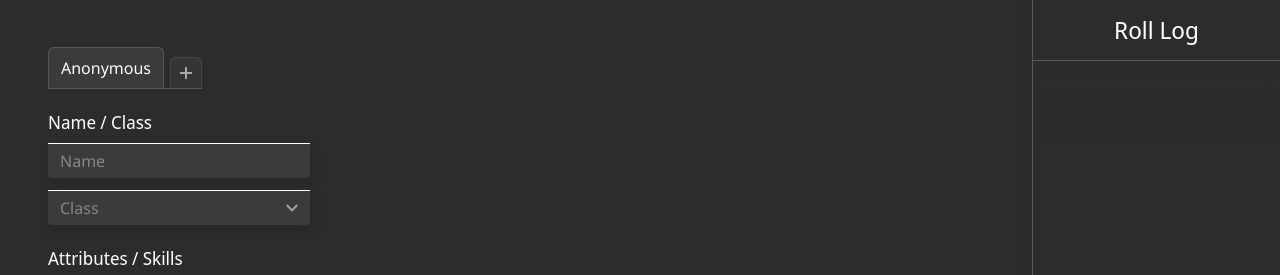
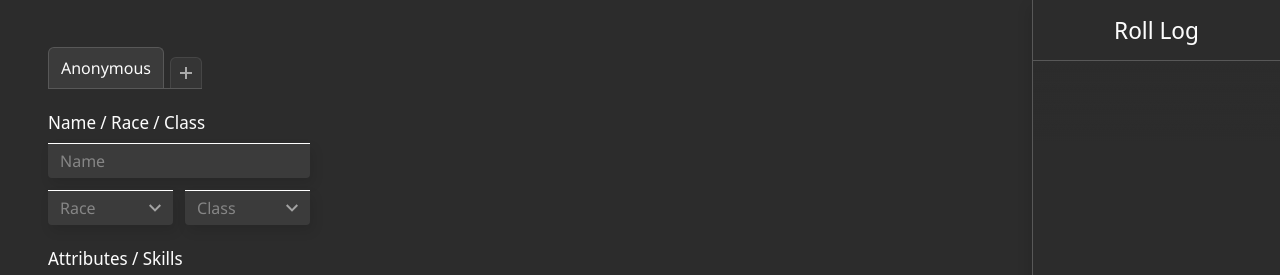
Before and after one commit to Paradoxdotexe/vade-mecum, a React (Create React App) app: page /engine in a window 1280 px wide. Shown: the top 275 px of the page. Built offline with nearby package versions, Linux system fonts and the light colour scheme.

Commit message:
MINOR: Add race selection

```diff
--- a/src/components/VInput.tsx
+++ b/src/components/VInput.tsx
@@ -4,18 +4,18 @@ import styled from 'styled-components';
 const Input = styled.div`
   background: #3b3b3b;
   border-radius: 4px;
-  padding: 6px 12px;
   box-shadow: 3px 6px 12px rgba(0, 0, 0, 0.1);
   line-height: 1.4;
 
   input {
-    padding: 0;
+    padding: 6px 12px;
     border: none;
     color: #fff;
     outline: none;
     background: transparent;
     font-size: 16px;
     font-family: 'Noto Sans';
+    width: 100%;
 
     &::placeholder {
       color: #868686;
--- a/src/components/VSelect.tsx
+++ b/src/components/VSelect.tsx
@@ -70,7 +70,8 @@ const Select = styled.div`
 
   .select__dropdown-enter {
     opacity: 0;
-    transform: translateY(-12px);
+    transform: translateY(-6px) scaleY(0);
+    transform-origin: top;
   }
 
   .select__dropdown-enter-active {
@@ -82,11 +83,12 @@ const Select = styled.div`
   .select__dropdown-exit {
     opacity: 1;
     transform: translateY(0);
+    transform-origin: top;
   }
 
   .select__dropdown-exit-active {
     opacity: 0;
-    transform: translateY(-12px);
+    transform: translateY(-6px) scaleY(0);
     transition: all ${TIMEOUT}ms ease;
   }
 `;
--- a/src/pages/docs/vale_of_myths.md
+++ b/src/pages/docs/vale_of_myths.md
@@ -1,4 +1,4 @@
-### [🡰 Back to Vade Vecum](/docs)
+### [🠈 Back to Vade Vecum](/docs)
 
 # Vale of Myths
 
@@ -7,10 +7,10 @@ This high fantasy kit is set in a kingdom-controlled dominion where characters w
 - [1. Lore](#1.-Lore)
   - [1.1 Races](#1.1-Races)
     - [Humans](#Humans)
+    - [Dwarves](#Dwarves)
     - [Elves](#Elves)
-    - [Dwarves](#Dwarves)
+    - [Fay](#Fay)
     - [Halflings](#Halflings)
-    - [Fay](#Fay)
   - [1.2 Countries](#1.2-Countries)
     - [Valeria](<#Valeria-(Humans)>)
     - [Valantis](<#Valantis-(Humans)>)
@@ -48,10 +48,6 @@ The Vale is home to five intelligent races: humans, halflings, dwarves, elves, a
 
 Humans thrive on adaptability and ambition, forming the backbone of society through their resourcefulness and drive. Their strength lies in their versatility and innovation, allowing them to excel in various disciplines, from magic to technology. However, their ambition often leads to internal conflicts and a susceptibility to self-destructive behavior, which can undermine their achievements and unity.
 
-## Halflings
-
-Halflings are a small, nimble race known for their love for comfort and peace, often living in tight-knit communities in the countryside or within the hidden nooks of larger cities. Their strength lies in their incredible agility and surprising luck, allowing them to navigate through challenges and dangers with ease and grace. However, their size and non-confrontational nature make them vulnerable in physical and social situations.
-
 ## Dwarves
 
 Dwarves are renowned for their craftsmanship and sturdiness, dwelling in mountainous fortresses and underground cities built in the deepest parts of the world. Their strength is in their resilience, both physically and in their unwavering determination and loyalty. However, their insular and reluctant nature can lead to a lack of perspective and a vulnerability to being outmaneuvered.
@@ -63,6 +59,10 @@ Elves are deeply connected to nature and the arcane, living in harmonious and of
 ## Fay
 
 The Fay race, with their otherworldly charm and enigmatic personalities, influence the world through diplomacy and government. Their strength lies in their grounded nature and their ability to sway the hearts of those around them with their irresistible charisma. However, their manipulative behavior and capricious nature often leads them to be untrusted and shunned by those around them.
+
+## Halflings
+
+Halflings are a small, nimble race known for their love for comfort and peace, often living in tight-knit communities in the countryside or within the hidden nooks of larger cities. Their strength lies in their incredible agility and surprising luck, allowing them to navigate through challenges and dangers with ease and grace. However, their size and non-confrontational nature make them vulnerable in physical and social situations.
 
 ## 1.2 Countries
 
--- a/src/pages/docs/vestiges_of_mankind.md
+++ b/src/pages/docs/vestiges_of_mankind.md
@@ -1,4 +1,4 @@
-### [🡰 Back to Vade Vecum](/docs)
+### [🠈 Back to Vade Vecum](/docs)
 
 # Vestiges of Mankind
 
--- a/src/pages/engine/EngineStateContext.tsx
+++ b/src/pages/engine/EngineStateContext.tsx
@@ -77,10 +77,15 @@ export const CLASSES: { [kitKey: string]: Class[] } = {
   ]
 };
 
+export const RACES = {
+  vale_of_myths: ['Human', 'Dwarf', 'Elf', 'Fay', 'Halfling']
+};
+
 export type Character = {
   key: string;
   name: string;
   class?: Class;
+  race?: string;
   attributes: Attribute[];
 };
 
--- a/src/pages/engine/characterSheet/CharacterSheet.tsx
+++ b/src/pages/engine/characterSheet/CharacterSheet.tsx
@@ -3,6 +3,7 @@ import styled from 'styled-components';
 import { CharacterAttributesPanel } from './CharacterAttributesPanel';
 import { ClassSelect } from './ClassSelect';
 import { NameInput } from './NameInput';
+import { RaceSelect } from './RaceSelect';
 
 const Sheet = styled.div`
   display: flex;
@@ -23,8 +24,16 @@ const Sheet = styled.div`
       font-size: 18px;
     }
 
-    .section__name,
-    .section__class {
+    .section__row {
+      display: flex;
+      gap: 12px;
+
+      > * {
+        flex: 1;
+      }
+    }
+
+    .section__item {
       border-radius: 0 0 4px 4px;
       border-top: 1px solid #fff;
     }
@@ -36,9 +45,12 @@ export const CharacterSheet: React.FC = () => {
     <Sheet>
       <div className="sheet__left">
         <div className="sheet__section">
-          <div className="section__header">Name / Class</div>
-          <NameInput className="section__name" />
-          <ClassSelect className="section__class" />
+          <div className="section__header">Name / Race / Class</div>
+          <NameInput className="section__item" />
+          <div className="section__row">
+            <RaceSelect className="section__item" />
+            <ClassSelect className="section__item" />
+          </div>
         </div>
 
         <div className="sheet__section">
--- /dev/null
+++ b/src/pages/engine/characterSheet/RaceSelect.tsx
@@ -0,0 +1,26 @@
+import { VSelect } from '@/components/VSelect';
+import React from 'react';
+import { RACES, useEngineState } from '../EngineStateContext';
+
+type RaceSelectProps = {
+  className?: string;
+};
+
+export const RaceSelect: React.FC<RaceSelectProps> = props => {
+  const { character, updateCharacter } = useEngineState();
+
+  const races = RACES.vale_of_myths;
+
+  return (
+    <VSelect
+      placeholder="Race"
+      options={races.map(race => ({
+        value: race,
+        label: race
+      }))}
+      className={props.className}
+      value={character.race}
+      onChange={race => updateCharacter({ race })}
+    />
+  );
+};
--- a/src/version.json
+++ b/src/version.json
@@ -1,4 +1,4 @@
 {
-  "version": "0.9.2",
-  "versionCommitHash": "3a6706b"
+  "version": "0.10.0",
+  "versionCommitHash": "7b8aaa0"
 }
```
